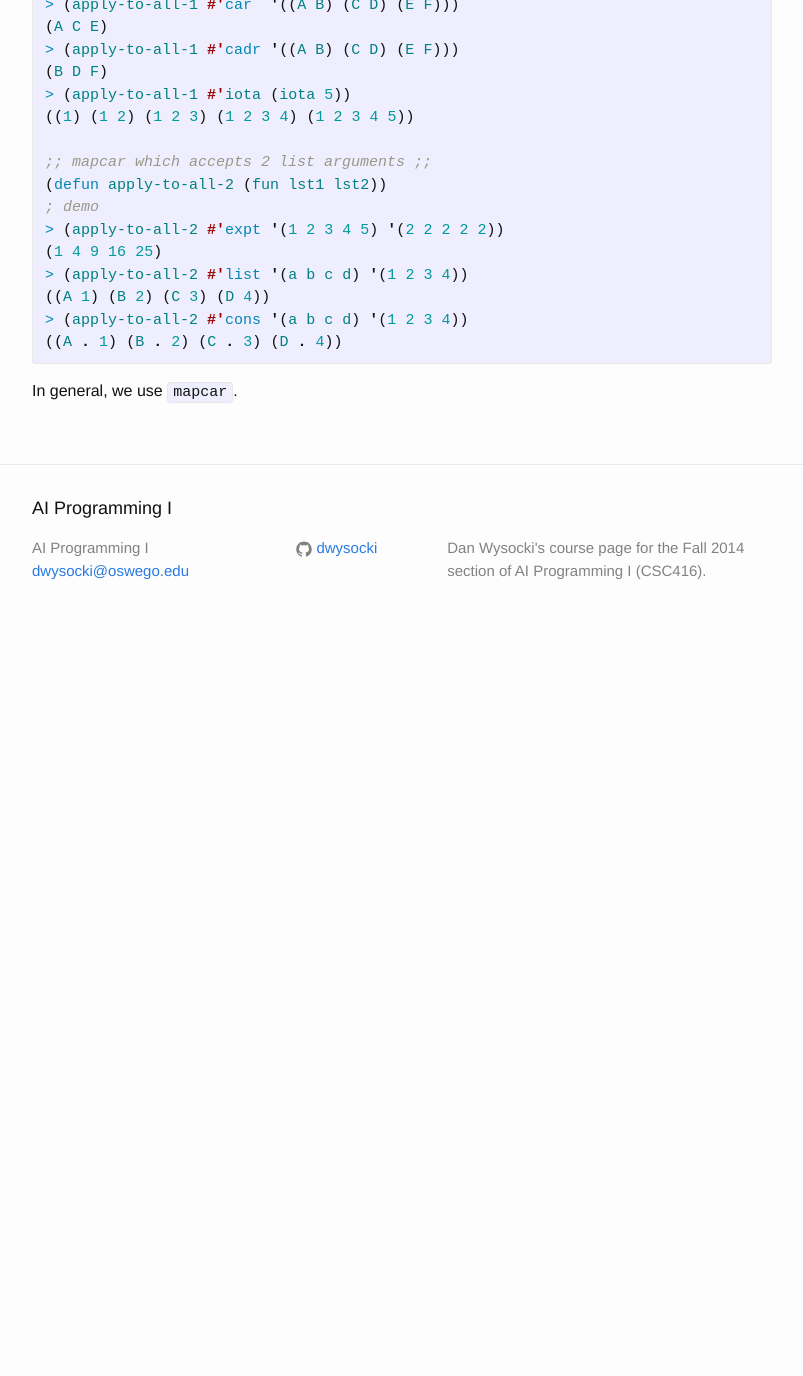
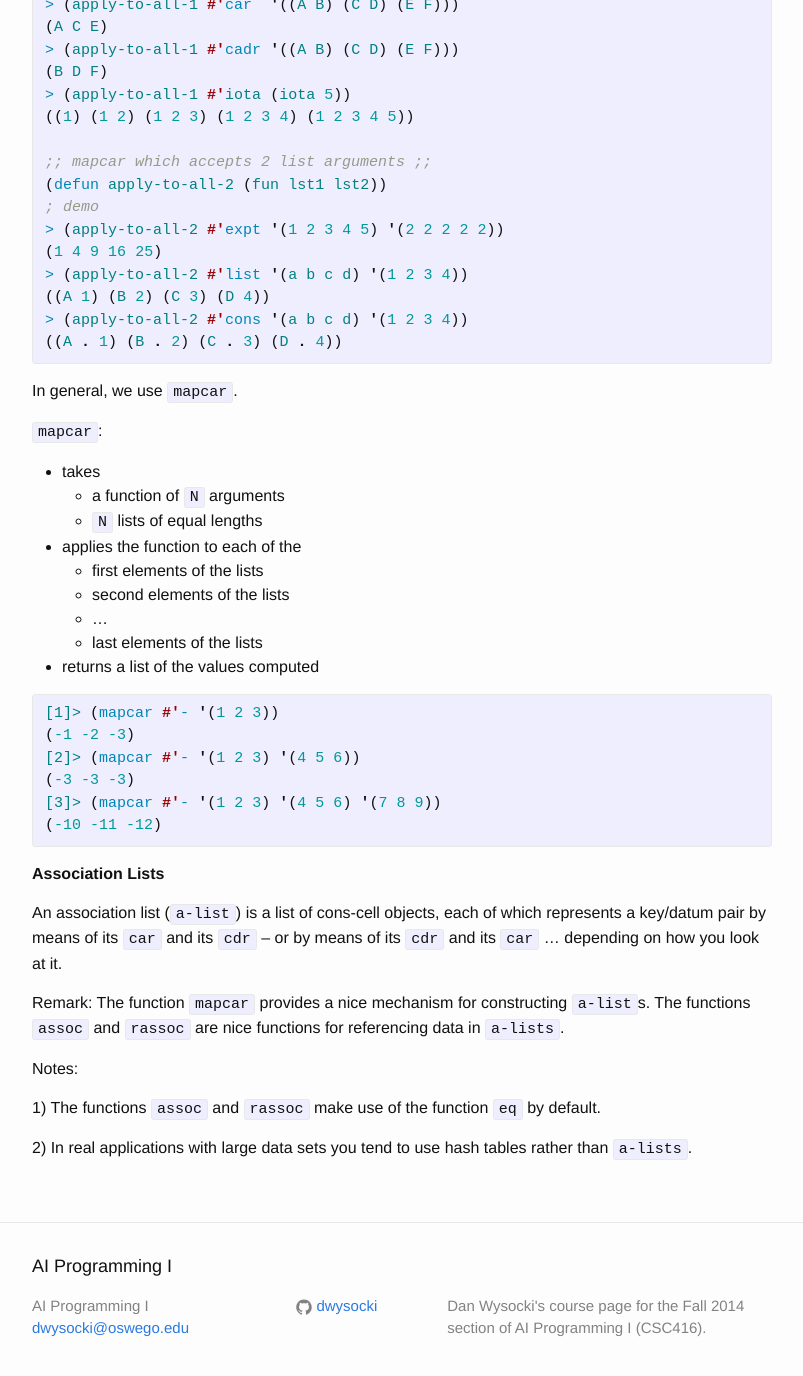
Before and after one commit to dwysocki/ai-programming1, a Jekyll site: the page built from notes.md, in a window 1280 px wide and 1400 px high, scrolled down 7944 px. Shown: the top 1376 px of the window, without its empty margins (238-1041 px from the left). Built offline with Jekyll 4.4.1, drawn with Linux system fonts in a browser that asks for light colours; before the commit the page ends 8586 px from its top, so only the background shows below that.

Commit message:
Class notes

```diff
--- a/notes.md
+++ b/notes.md
@@ -428,3 +428,41 @@ NIL
 {% endhighlight %}
 
 In general, we use `mapcar`.
+
+`mapcar`:
+
+- takes
+    - a function of `N` arguments
+    - `N` lists of equal lengths
+- applies the function to each of the
+    - first elements of the lists
+    - second elements of the lists
+    - ...
+    - last elements of the lists
+- returns a list of the values computed
+
+{% highlight cl %}
+[1]> (mapcar #'- '(1 2 3))
+(-1 -2 -3)
+[2]> (mapcar #'- '(1 2 3) '(4 5 6))
+(-3 -3 -3)
+[3]> (mapcar #'- '(1 2 3) '(4 5 6) '(7 8 9))
+(-10 -11 -12)
+{% endhighlight %}
+
+**Association Lists**
+
+An association list (`a-list`) is a list of cons-cell objects, each of which
+represents a key/datum pair by means of its `car` and its `cdr` -- or by means
+of its `cdr` and its `car` ... depending on how you look at it.
+
+Remark: The function `mapcar` provides a nice mechanism for constructing
+`a-list`s. The functions `assoc` and `rassoc` are nice functions for
+referencing data in `a-lists`.
+
+Notes:
+
+1) The functions `assoc` and `rassoc` make use of the function `eq` by default.
+
+2) In real applications with large data sets you tend to use hash tables
+   rather than `a-lists`.
```
Also changed, not shown: sessions/mapcar-mapcan-session.txt (added, +25 -0 lines), 2 other files.
